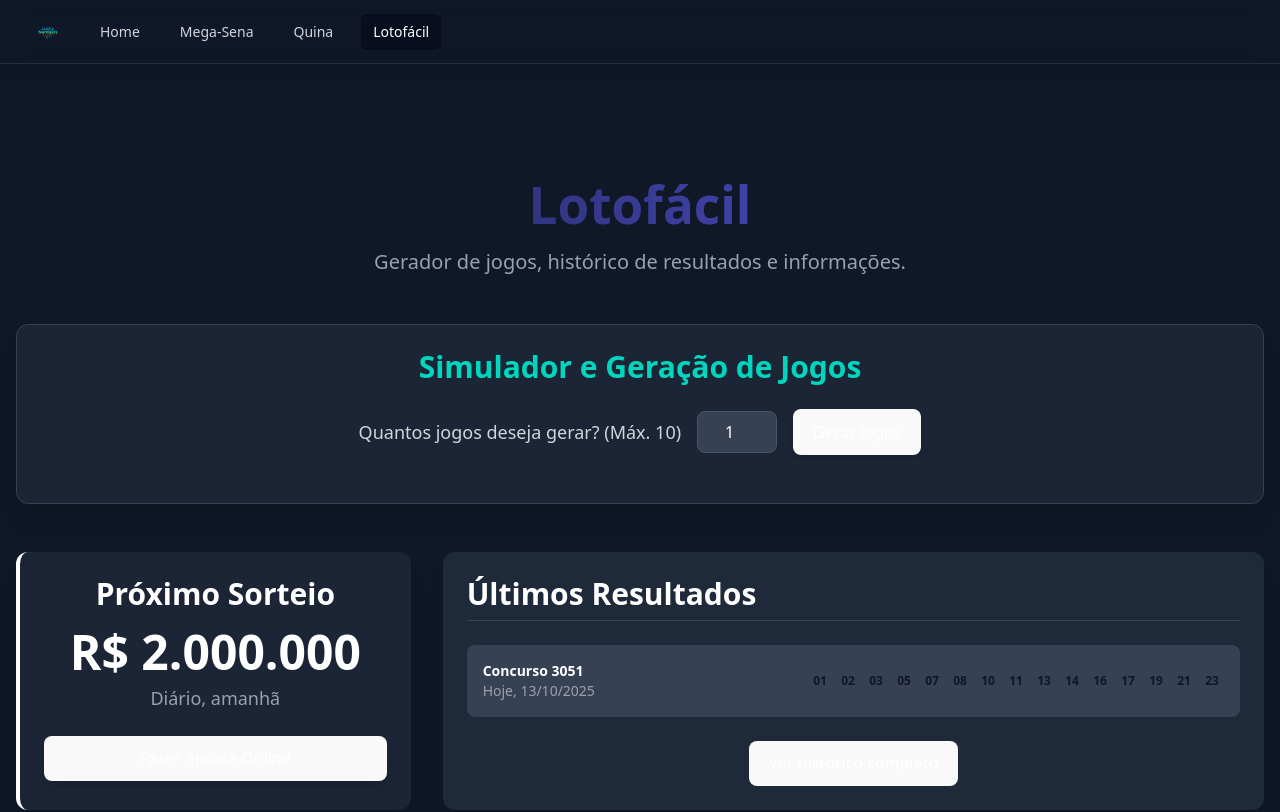
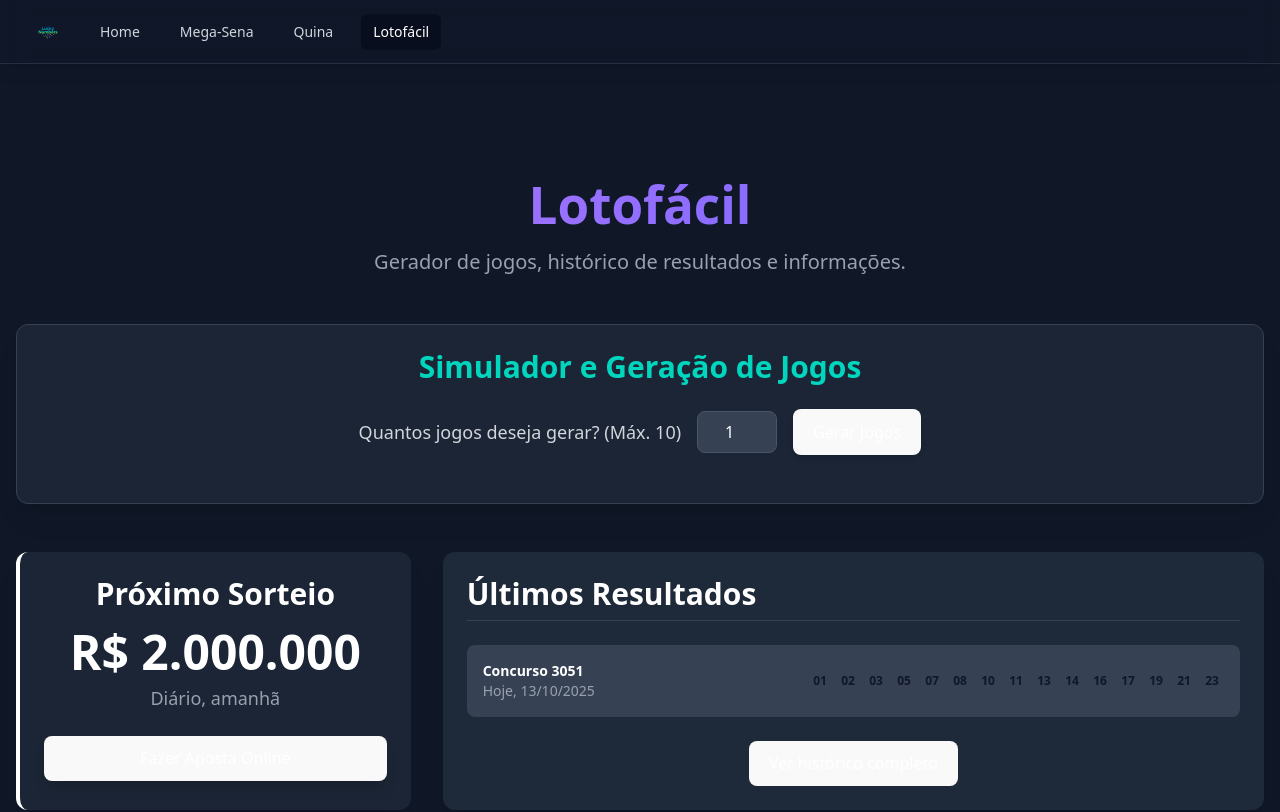
Before and after one commit to mercesleonardo/lucky-numbers-frontend, a Vue app: page /lotofacil in a window 1280 px wide. Shown: the top 812 px of the page. Built offline with nearby package versions, Linux system fonts and the light colour scheme; the HTML template or start-up script is replaced by a standard one.

Commit message:
chore: update LotofacilView.vue

```diff
--- a/src/views/LotofacilView.vue
+++ b/src/views/LotofacilView.vue
@@ -8,6 +8,17 @@
 const gameMin = 1;
 const gameMax = 25;
 const gameNumbers = 15;
+
+// Mapeamento explícito para garantir que o Tailwind gere as classes
+const gradientFrom = {
+  purple: 'from-purple-400',
+  blue: 'from-blue-400',
+  red: 'from-red-400',
+  yellow: 'from-yellow-400',
+  indigo: 'from-indigo-400',
+  // adicione outras cores conforme necessário
+}[gameColor] || 'from-purple-400';
+
 </script>
 
 <template>
@@ -16,7 +27,7 @@
 
       <header class="text-center mb-12">
         <h1
-          :class="['text-5xl font-extrabold text-transparent bg-clip-text bg-gradient-to-r', `from-${gameColor}-400 to-indigo-500`]">
+          :class="['text-5xl font-extrabold text-transparent bg-clip-text bg-gradient-to-r', gradientFrom, 'to-indigo-500']">
           {{ gameTitle }}
         </h1>
         <p class="mt-4 text-xl text-gray-400">
@@ -36,7 +47,7 @@
           <p class="text-5xl font-extrabold text-white">R$ 2.000.000</p>
           <p class="mt-2 text-lg text-gray-400">Diário, amanhã</p>
           <button
-            :class="['mt-6 w-full py-3 text-white font-bold rounded-lg shadow-lg transition-colors', `bg-${gameColor}-600 hover:bg-${gameColor}-700`]">
+            :class="['mt-6 w-full py-3 font-bold rounded-lg shadow-lg transition-colors', `bg-${gameColor}-600 hover:bg-${gameColor}-700`, `text-${gameColor}-400 hover:text-${gameColor}-300`]">
             Fazer Aposta Online
           </button>
         </section>
```
